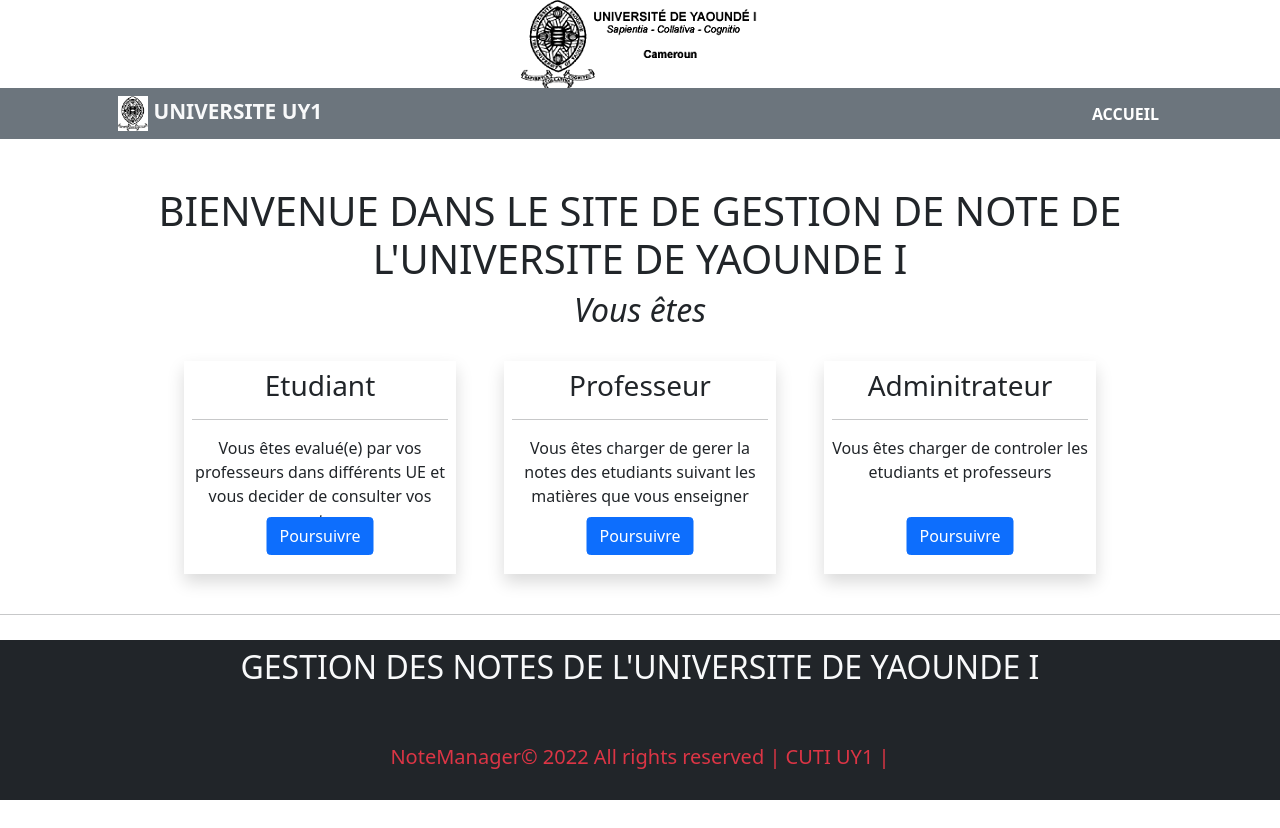
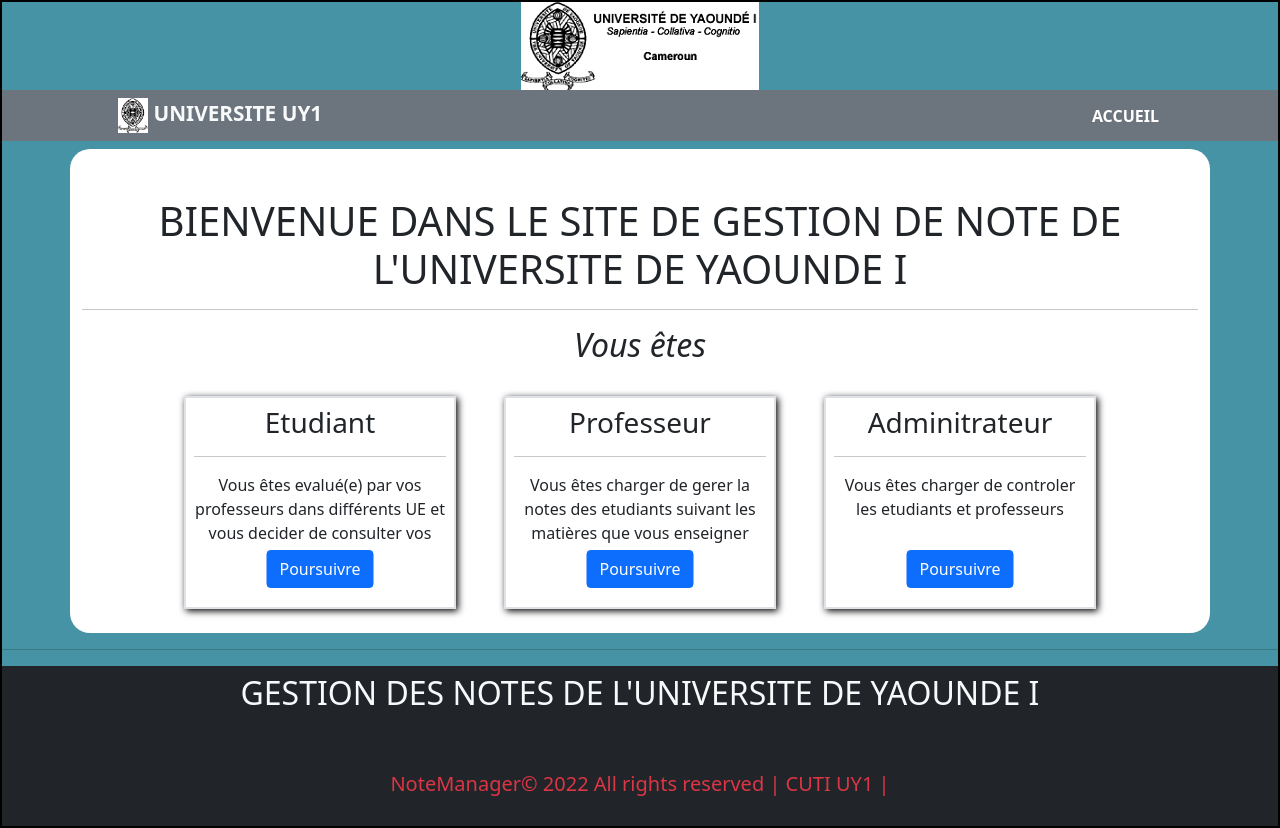
Before and after one commit to Francks15/NoteManager, a PHP site: page / in a window 1280 px wide. Before the commit the page ends 800 px from the top, so only its background shows below. Run offline with PHP 8.4, Linux system fonts and the light colour scheme.

Commit message:
ajout couleur

```diff
--- a/user/footer.php
+++ b/user/footer.php
@@ -1,8 +1,8 @@
 <hr>
 <div class="footer"></div>
-<footer class="container-fluid text-center text-light bg-dark pt-2 footer position-absolute bottom-0">
+<footer class="container-fluid text-center text-light bg-dark pt-2 footer position-absolute bottom-0 pb-2">
     <h2>GESTION DES NOTES DE L'UNIVERSITE DE YAOUNDE I</h2>
-    <p class="lead text-center text-danger m-0 pt-5 pb-md-2 pb-0">NoteManager&copy; 2022 All rights reserved | CUTI UY1 |</p>
+    <p class="lead text-center text-danger m-0 pt-5">NoteManager&copy; 2022 All rights reserved | CUTI UY1 |</p>
 </footer>
 <script src="bootstrap.min.js"></script>
 <script>
--- a/user/index.php
+++ b/user/index.php
@@ -11,13 +11,14 @@
         </div>
     </div>
 </nav>
-<div class="container">
+<div class="container my_container">
     <div class="text-center">
         <h1 class=" pt-md-5 pt-2" >BIENVENUE DANS LE SITE DE GESTION DE NOTE DE L'UNIVERSITE DE YAOUNDE I</h1>
+        <hr>
         <h2 class="fst-italic">Vous êtes</h2>
         <div class="mygrid">
             <div class="p-2 p-sm-4">
-                <div class=" border-2 border-primary p-2 shadow user position-relative h-100">
+                <div class=" border-2 border p-2 user position-relative h-100">
                     <h3>Etudiant</h3>
                     <hr>
                     <p>Vous êtes evalué(e) par vos professeurs dans différents UE et vous decider de consulter vos notes</p>
@@ -28,7 +29,7 @@
                 </div>
             </div>
             <div class="p-2 p-sm-4">
-                <div class=" border-2 border-primary p-2 shadow user position-relative h-100">
+                <div class=" border-2 border p-2 user position-relative h-100">
                     <h3>Professeur</h3>
                     <hr>
                     <p>Vous êtes charger de gerer la notes des etudiants suivant les matières que vous enseigner</p>
@@ -39,7 +40,7 @@
                 </div>
             </div>
             <div class="p-2 p-sm-4">
-                <div class=" border-2 border-primary p-2 shadow user position-relative h-100">
+                <div class=" border-2 border p-2 user position-relative h-100">
                     <h3>Adminitrateur</h3>
                     <hr>
                     <p>Vous êtes charger de controler les etudiants et professeurs</p>
--- a/user/style.css
+++ b/user/style.css
@@ -1,3 +1,14 @@
+body{
+    background-color: rgb(70 147 165);
+    border: 2px solid black;
+}
+
+.my_container{
+    background-color: white;
+    border-radius: 20px;
+    margin-top: .5em;
+}
+
 .mygrid {
     display: grid;
     grid-template-columns: repeat(auto-fit, 20rem);
@@ -7,11 +18,14 @@
 
 .user{
     transition: all .5s ease;
+    box-shadow: 2px 2px 7px black;
+    border: 1px black solid;
 }
 
 .user:hover{
     border: 1px blue solid;
     transform:scale(1.1);
+    box-shadow: 2px 2px 20px blue;
 }
 
 .logo{
--- a/user/zone_etudiant.php
+++ b/user/zone_etudiant.php
@@ -53,10 +53,10 @@
             </div>
         </div>
     </nav>
-    <div class="container mb-4">
+    <div class="container my_container pb-4">
 
         <div class="text-center">
-            <h1 class="fst-italic">Vous êtes connecté(e) comme étudiant(e)</h1>
+            <h1 class="fst-italic pt-2">Vous êtes connecté(e) comme étudiant(e)</h1><hr>
             <h2 class=" fst-italic fw-normal"><?php echo strtoupper($a) ?></h2>
             <h2 class=" fst-italic fw-normal fw-bold text-decoration-underline ">MATRICULE: <?php echo $b ?></h2>
         </div>
```
Also changed, not shown: user/connexion.php (+3 -4 lines), user/zone_prof.php (+7 -7 lines).
